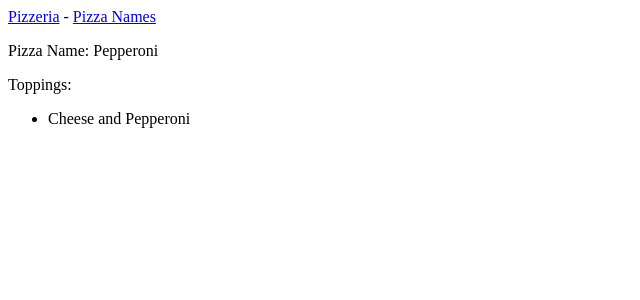
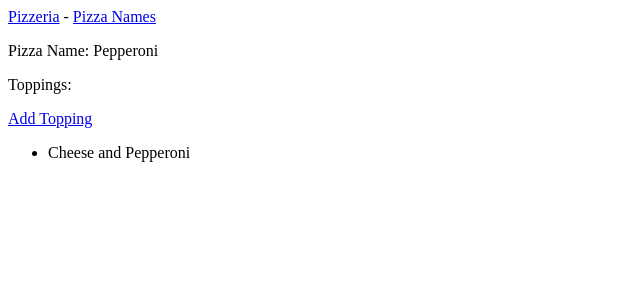
Before and after one commit to Mbailey887/Pizzeria, a Django app: page /pizzanames/1/ in a window 1280 px wide. Shown: the top 300 px of the page, without its empty margins (0-640 px from the left). Run offline with Django 3.2, Linux system fonts and the light colour scheme; data comes from the database, SQL or seed files in the repository; both versions use the stored data as it was after the commit.

Commit message:
Added New Topping option

```diff
--- a/pizzas/templates/pizzas/pizzaname.html
+++ b/pizzas/templates/pizzas/pizzaname.html
@@ -5,6 +5,10 @@
   <p>Pizza Name: {{pizzaname}}</p>
 
   <p>Toppings:</p>
+  <p>
+    <a href="{% url 'pizzas:new_topping' pizzaname.id %}">Add Topping</a>
+  </p>
+
   <ul>
   {% for topping in toppings %}
     <li>
--- a/pizzas/urls.py
+++ b/pizzas/urls.py
@@ -15,4 +15,6 @@ urlpatterns = [
     path('pizzanames/<int:pizzaname_id>/', views.pizzaname, name='pizzaname'),
     # page for adding a new pizza
     path('new_pizzaname', views.new_pizzaname, name='new_pizzaname'),
+    # Page for adding new toppings
+    path('new_topping/<int:pizzaname_id>/', views.new_topping, name='new_topping'),
 ]
--- a/pizzas/views.py
+++ b/pizzas/views.py
@@ -1,7 +1,7 @@
 from django.shortcuts import render, redirect
 
 from .models import PizzaName
-from .forms import PizzaNameForm
+from .forms import PizzaNameForm, ToppingForm
 
 def index(request):
     """The home page for Pizzeria."""
@@ -32,3 +32,20 @@ def new_pizzaname(request):
 
     context = {'form': form}
     return render(request, 'pizzas/new_pizzaname.html', context)
+
+def new_topping(request, pizzaname_id):
+    """Add a new topping for a particular pizza."""
+    pizzaname = PizzaName.objects.get(id=pizzaname_id)
+
+    if request.method != 'POST':
+        form = ToppingForm()
+    else:
+        form = ToppingForm(data=request.POST)
+        if form.is_valid():
+            new_topping = form.save(commit=False)
+            new_topping.pizzaname = pizzaname
+            new_topping.save()
+            return redirect('pizzas:pizzaname', pizzaname_id=pizzaname_id)
+
+    context = {'pizzaname': pizzaname, 'form': form}
+    return render(request, 'pizzas/new_topping.html', context)
```
Also changed, not shown: pizzas/forms.py (+8 -1 lines), pizzas/templates/pizzas/new_topping.html (added, +14 -0 lines), db.sqlite3.
